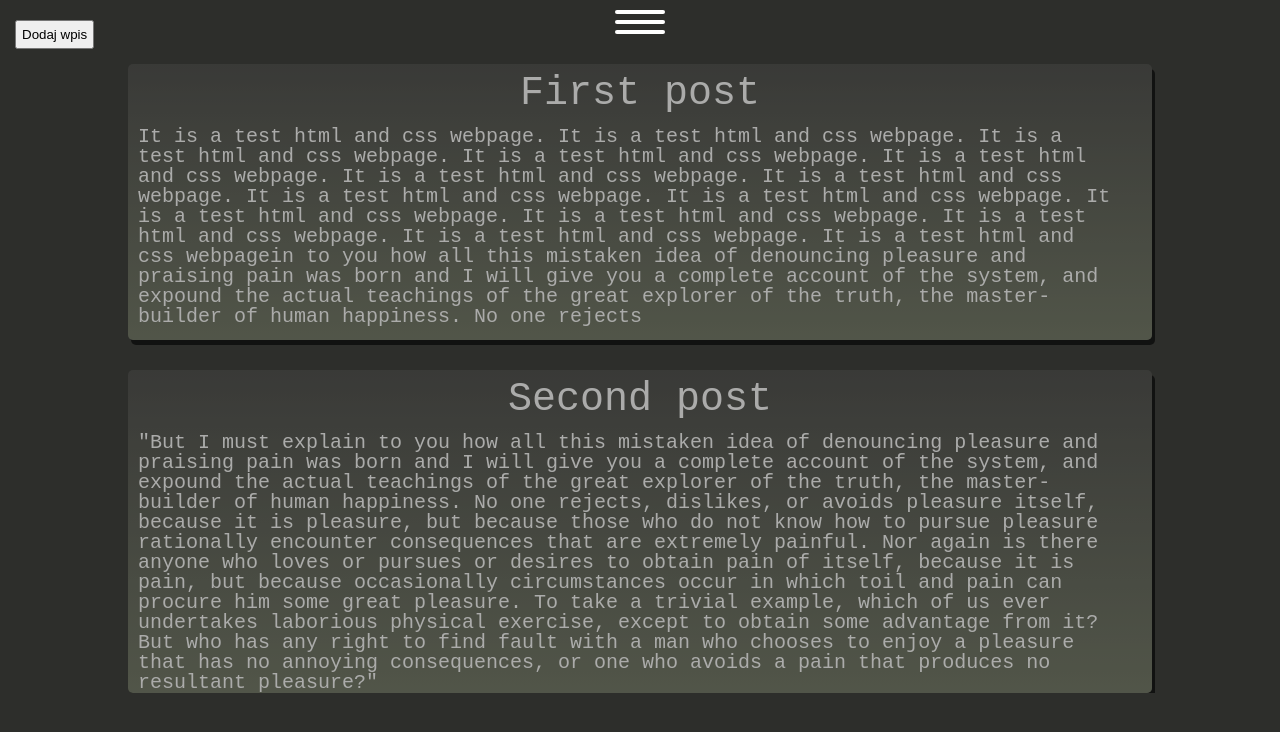
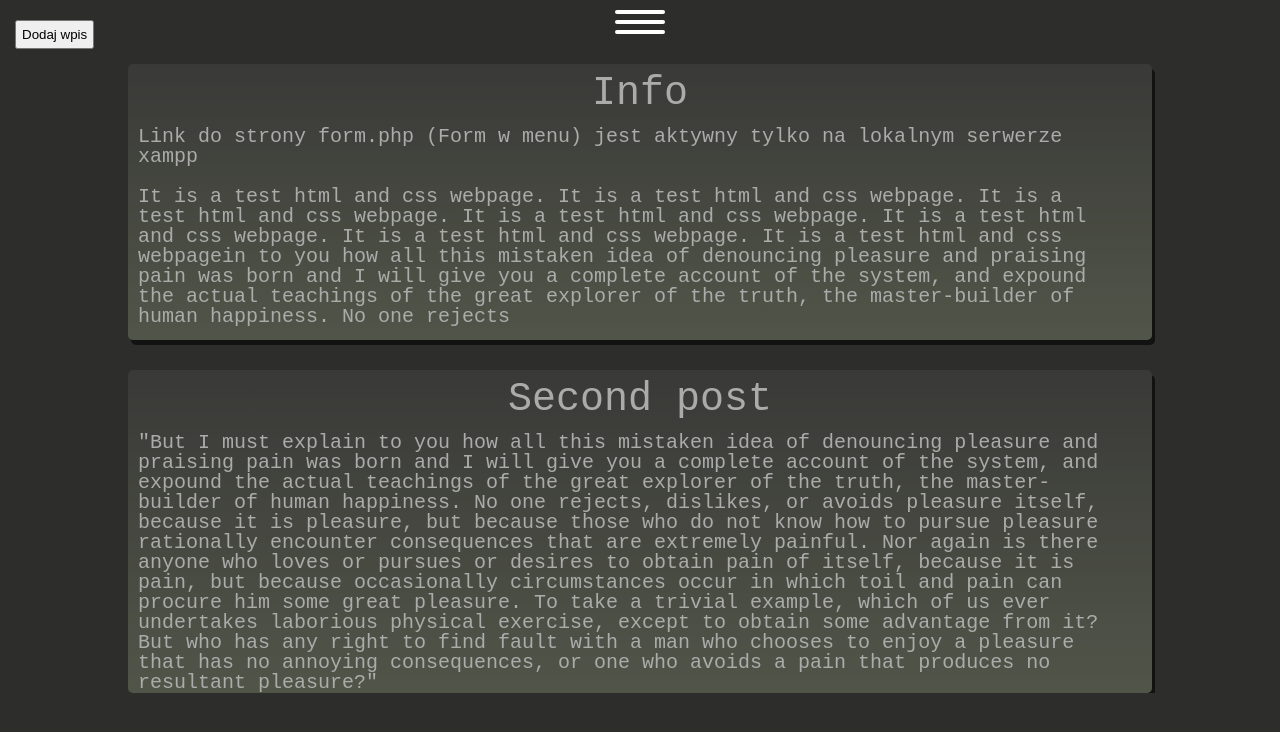
Before and after one commit to Bartosz278/webPost, a plain HTML site: page index.html in a window 1280 px wide. Drawn offline with Linux system fonts and the light colour scheme.

Commit message:
info update

```diff
--- a/index.html
+++ b/index.html
@@ -12,11 +12,11 @@
 </head>
 
 <body>
-    <a href="creator.html" target="_blank"><input id="addPost" type="submit" value="Dodaj wpis"></a>
+    <a href="log.php" target="_blank"><input id="addPost" type="submit" value="Dodaj wpis"></a>
     <div class="topNav" id="topNav">
         <div class="navMenu" name="navMenu">
             <a href="ff.html" name="info" class="info" target="_blank">Strona F</a>
-            <a href="form.php" class="info" target="_blank">Form</a>
+           <a href="<form.php" class="info" target="_blank">Form</a>
             <a href="#" class="info">Plans</a>
             <a href="#" class="info">Contact</a>
             <a href="#" id="closeBtn" onclick="closeNav()" class="info">&times;</a>
@@ -33,9 +33,9 @@
 
 
         <div class="main" id="main">
-            <h1>First post</h1><br>
+            <h1>Info </h1><br>
 
-            <p>It is a test html and css webpage. It is a test html and css webpage. It is a test html and css webpage. It is a test html and css webpage. It is a test html and css webpage. It is a test html and css webpage. It is a test html and css webpage.
+            <p>Link do strony form.php (Form w menu) jest aktywny tylko na lokalnym serwerze xampp<br><br>
                 It is a test html and css webpage. It is a test html and css webpage. It is a test html and css webpage. It is a test html and css webpage. It is a test html and css webpage. It is a test html and css webpage. It is a test html and css
                 webpagein to you how all this mistaken idea of denouncing pleasure and praising pain was born and I will give you a complete account of the system, and expound the actual teachings of the great explorer of the truth, the master-builder
                 of human happiness. No one rejects
```
